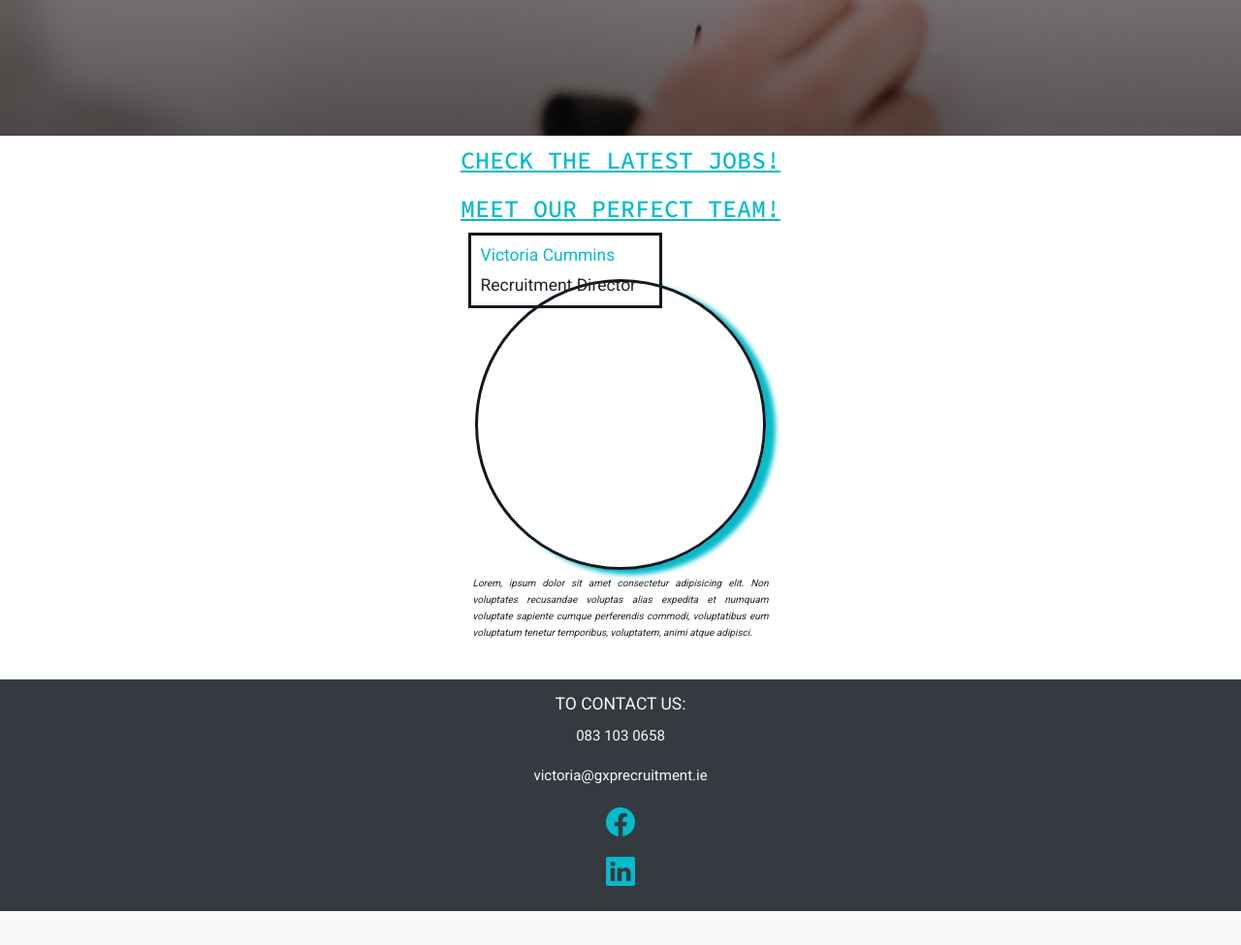
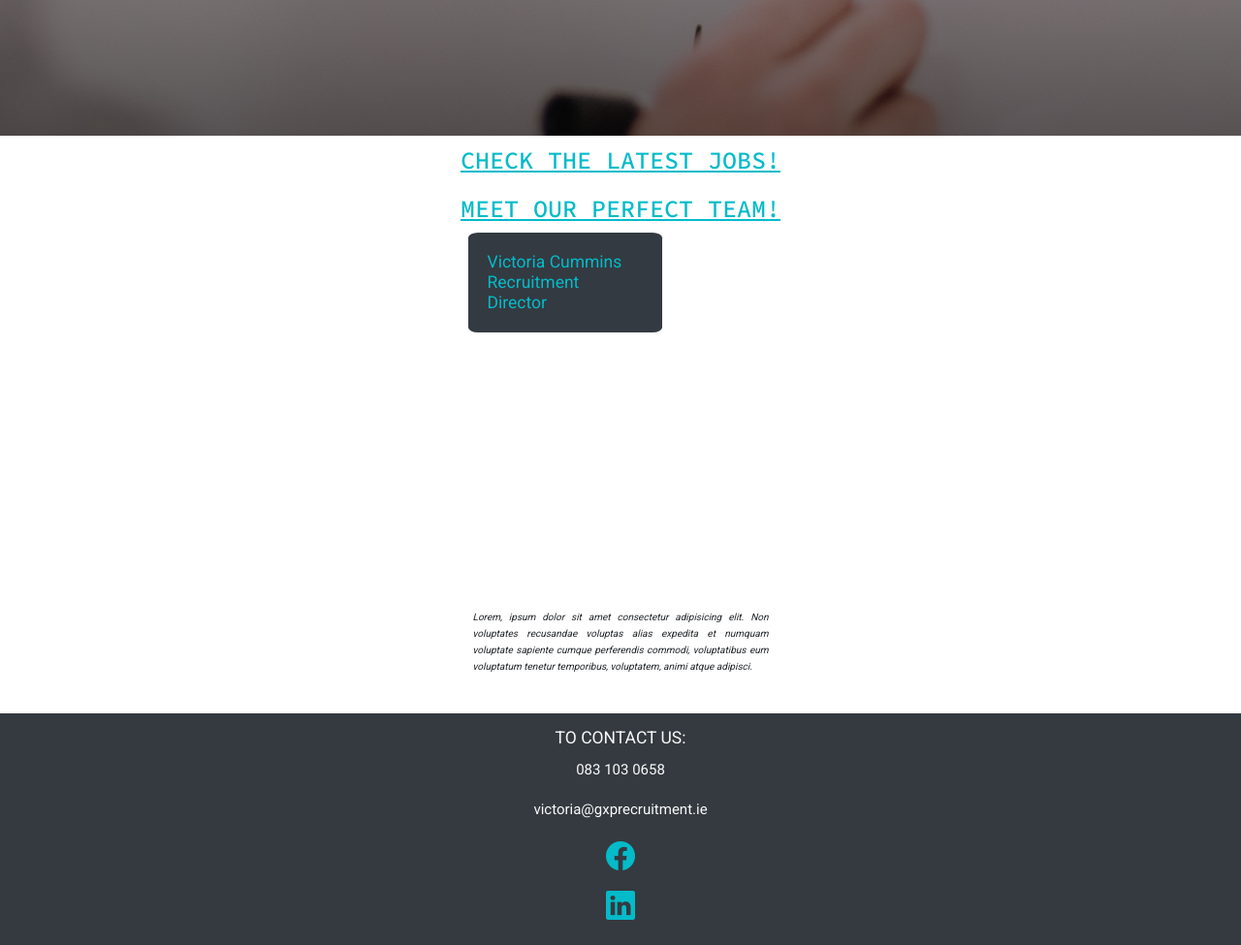
Before and after one commit to mkuti/GxPRecruit, a Django app: page / in a window 1280 px wide. Shown: the part 620-1595 px from the top of the page at 97% size. Before the commit the page ends 1560 px from the top, so only its background shows below. Run offline with Django 3.2, Linux system fonts and the light colour scheme; data that the repository does not hold is empty; some libraries are stand-ins or nearby versions; grey boxes are pictures that could not be loaded.

Commit message:
Added styling to staff header

```diff
--- a/core/templates/home.html
+++ b/core/templates/home.html
@@ -94,10 +94,15 @@
     <div class="row justify-content-center no-gutters mx-3" id="team">
             <div class="col-12 col-sm-8 col-md-6 col-lg-4 col-xl-3 team-container">
                 <div class="header_container">
-                    <h3 class="staff_name m-3 text-blue">Victoria Cummins</h3>
-                    <h3 class="staff_role m-3">Recruitment Director</h3>
+                    <div class="mr-auto p-3 d-flex rounded">
+                        <h3 class="m-3">
+                            <span class="text-blue">Victoria Cummins</span>
+                            <span class="text-blue">Recruitment Director</span>
+                        </h3>
+                    </div>
+
                 </div>
-                <div class="round_card white_box dark-text m-auto">
+                <div class="round_card m-auto">
                     <div class="staff_photo m-3">
                     </div>
                 </div>
--- a/static/css/style.css
+++ b/static/css/style.css
@@ -200,16 +200,11 @@ body {
 }
 
 /* Our team */
-.round_card {
-  width: 30rem;
-  height: 30rem;
-  border-radius: 50%;
-}
-
 .header_container {
   width: 20rem;
   height: auto;
-  border:0.3rem solid #111820;
+  background-color: rgba(17,24,32,.85);
+  border-radius: 5%;
 }
 
 .team-container .header_container {
@@ -221,6 +216,28 @@ body {
 .team-container .round_card {
   position: relative;
   z-index: -1;
+}
+
+.round_card {
+  width: 30rem;
+  height: 30rem;
+  border-radius: 50%;
+  position: relative;
+}
+
+.staff_photo {
+  position: absolute;
+  width: 100%;
+  background:
+    linear-gradient(
+      to bottom,
+      rgba(0, 0, 0, 0),
+      rgba(0, 0, 0, 0.6)
+    ),
+    url(../images/victoria.png);
+  background-size: cover;
+  background-position: top;
+  position: relative;
 }
 
 /* footer */
```
